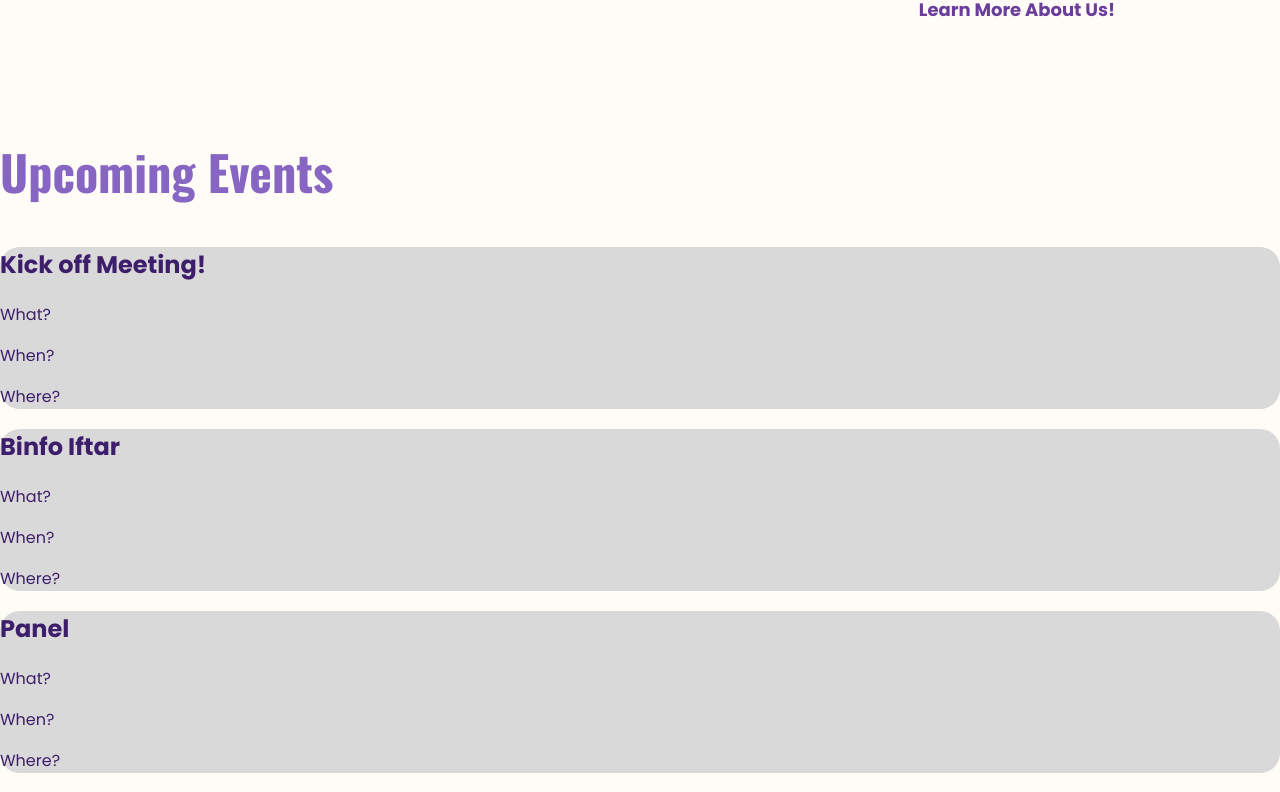
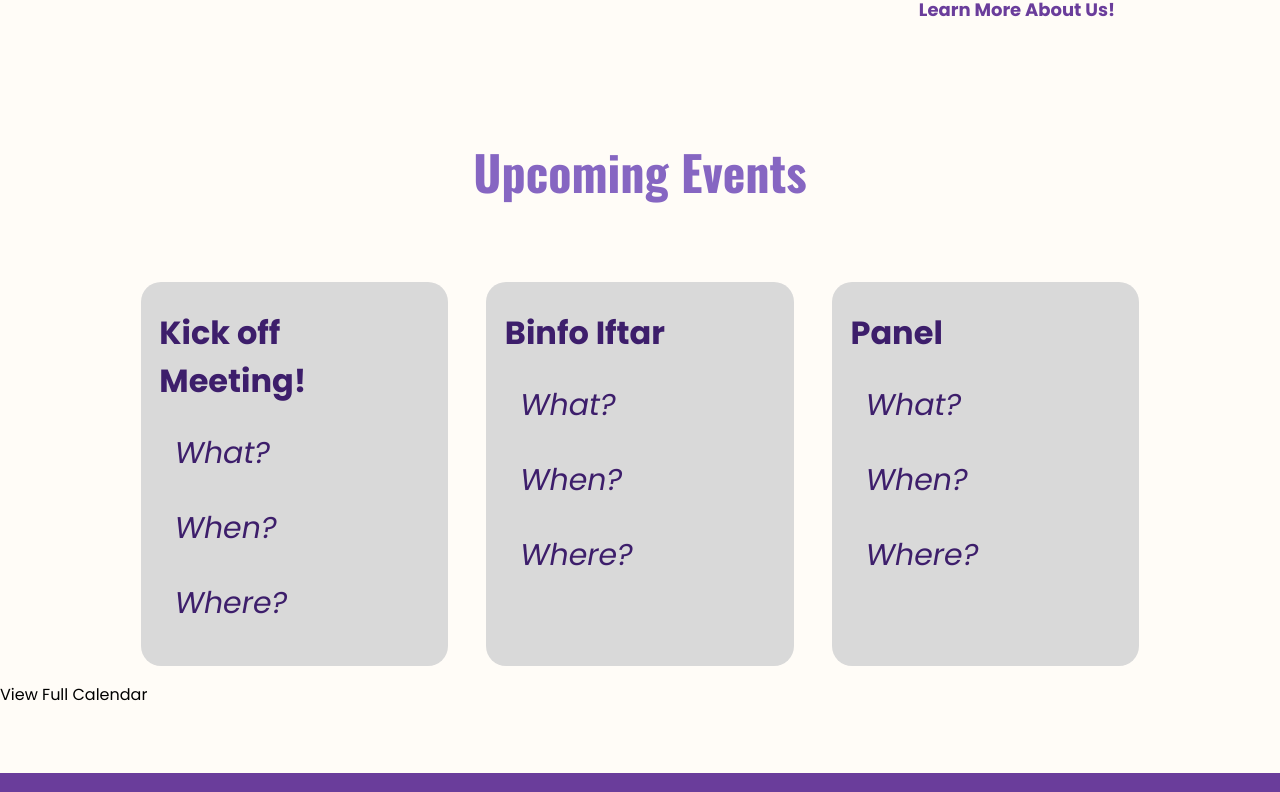
Before and after one commit to JimmyALiu/iMuslims, a React (Vite) app: page / in a window 1280 px wide. Shown: the part 1139-1931 px from the top of the page. Built offline with nearby package versions, Linux system fonts and the light colour scheme.

Commit message:
Style event containers.

```diff
--- a/src/index.css
+++ b/src/index.css
@@ -131,7 +131,7 @@ footer div h3 {
 
 /* Home page styles */
 
-.home {
+.home, .events {
     min-width: 1024px;
 }
 
@@ -205,3 +205,42 @@ footer div h3 {
     font-weight: bold;
     color: #6A3D9B;
 }
+
+.events h1 {
+    text-align: center;
+    margin-bottom: 75px;
+}
+
+.events-container {
+    display: flex;
+    gap: 3vw;
+    justify-content: center;
+}
+
+.events-container .container {
+    width: 24vw;
+}
+
+.events-container .container h2 {
+    width: 88%;
+    margin-left: auto;
+    margin-right: auto;
+    font-size: 32px;
+}
+
+.events-container .container .text-container {
+    width: 78%;
+    margin-bottom: 40px;
+    margin-left: auto;
+    margin-right: auto;
+    display: flex;
+    gap: 30px;
+    flex-direction: column;
+}
+
+.events-container .container .text-container p {
+    margin-top: 0px;
+    margin-bottom: 0px;
+    font-size: 30px;
+    font-style: italic
+}
```
